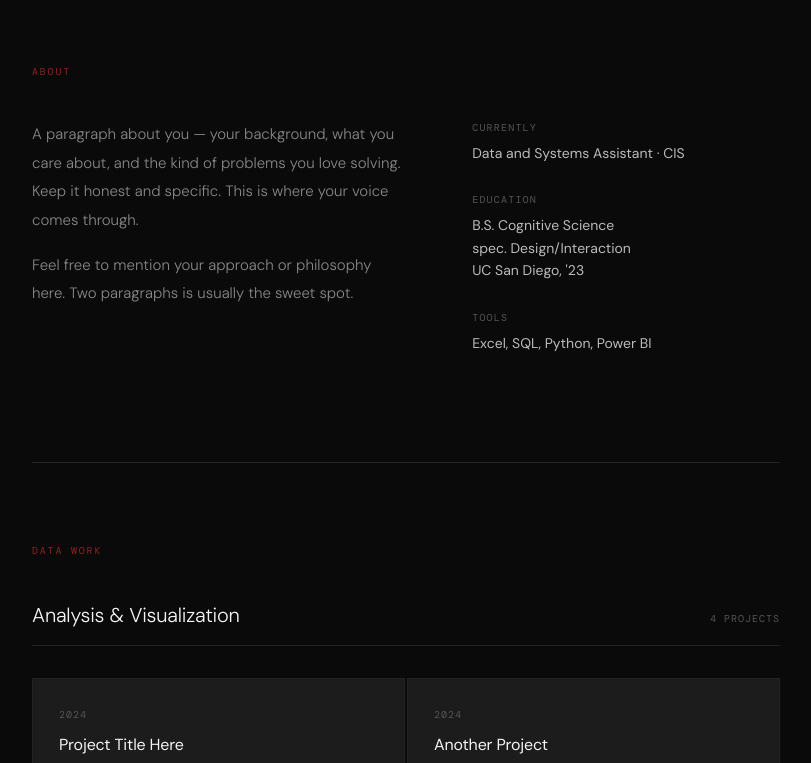
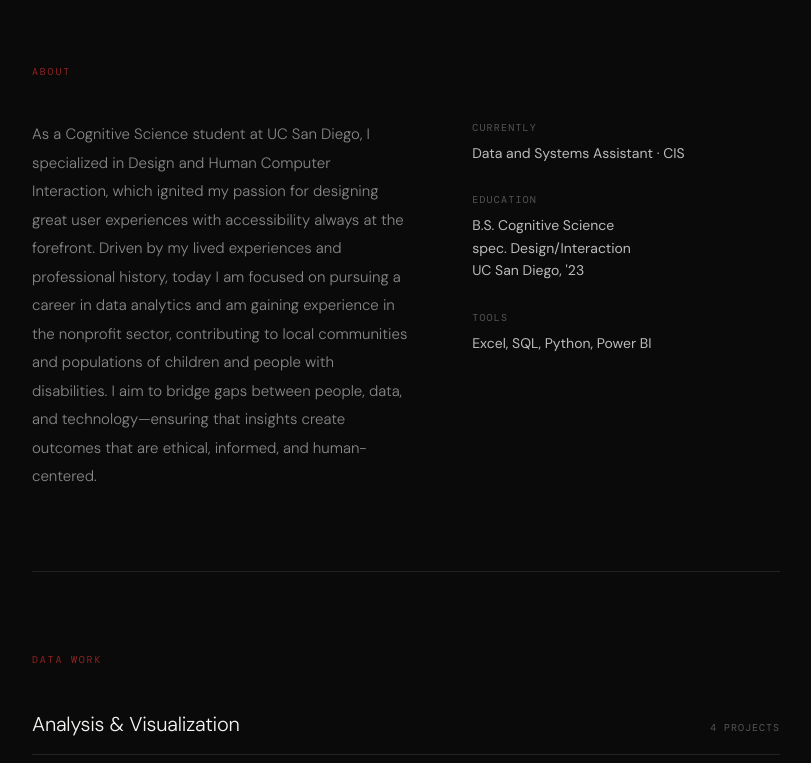
Before and after one commit to virtualctl/Corey_Portfolio, a plain HTML site: page index.html in a window 1280 px wide. Shown: the part 780-1543 px from the top of the page, without its empty margins (234-1045 px from the left). Drawn offline with nearby package versions, Linux system fonts and the light colour scheme.

Commit message:
Update index.html

```diff
--- a/index.html
+++ b/index.html
@@ -332,13 +332,14 @@
     <div class="about-grid">
       <div class="about-text">
         <p>
-          A paragraph about you — your background, what you care about,
-          and the kind of problems you love solving. Keep it honest and
-          specific. This is where your voice comes through.
-        </p>
-        <p>
-          Feel free to mention your approach or philosophy here.
-          Two paragraphs is usually the sweet spot.
+         As a Cognitive Science student at UC San Diego, I specialized in Design and Human Computer Interaction,
+         which ignited my passion for designing great user experiences with accessibility always at the forefront.
+
+         Driven by my lived experiences and professional history, today I am focused on pursuing a career in data
+         analytics and am gaining experience in the nonprofit sector, contributing to local communities and
+         populations of children and people with disabilities. I aim to bridge gaps between people, data, and
+         technology—ensuring that insights create outcomes that are ethical, informed, and human-centered.
+
         </p>
       </div>
       <div class="about-meta">
@@ -459,7 +460,7 @@
     <p class="section-label">CONTACT</p>
     <p class="contact-headline">
       Let's work together<br>
-      <span class="dim">or just say hello.</span>
+      <span class="dim">or come say hello!</span>
     </p>
     <div class="contact-links">
       <a class="link-pill" href="mailto:corey@virtualctl.com">EMAIL ↗</a>
@@ -471,7 +472,7 @@
   <!-- Footer -->
   <footer>
     <span>&copy; 2026 COREY LOPEZ</span>
-    <span>BUILT WITH CARE</span>
+    <span>BUILT WITH LOVE/CARE</span>
   </footer>
 
 </div>
```
